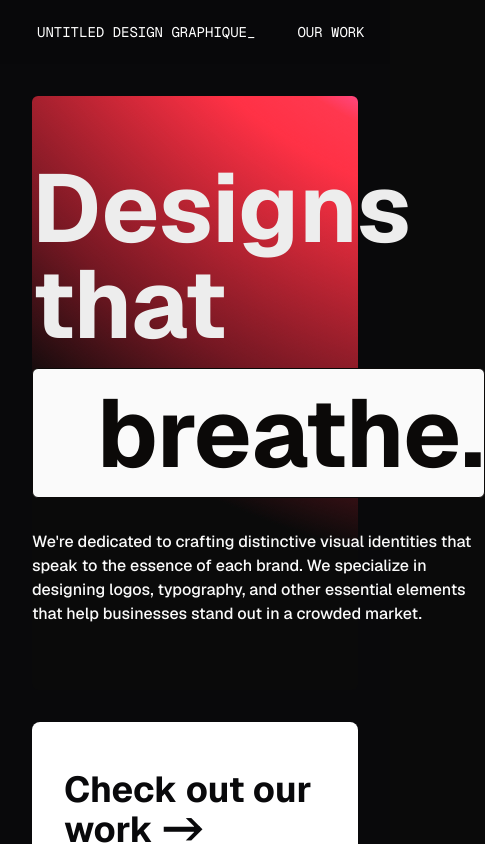
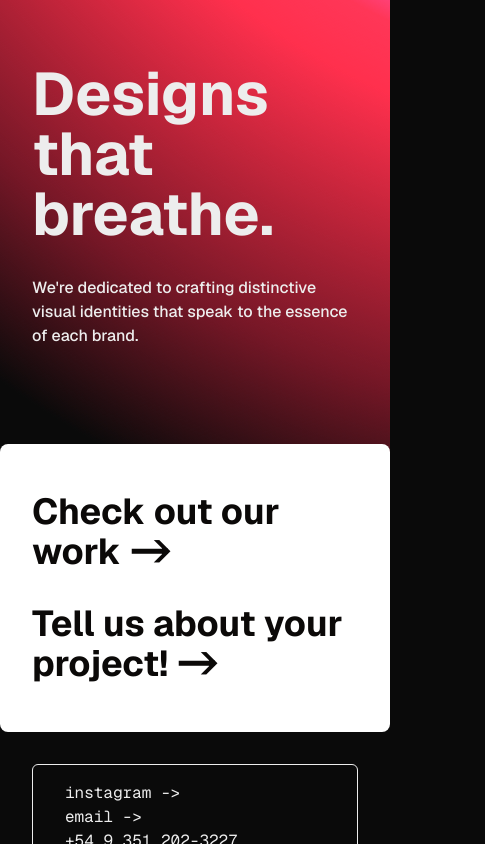
Before and after one commit to kikedose/untitled-portfolio, a Next.js app: page / in a window 390 px wide. Shown: the top 844 px of the page, 485 px wide, since content can reach past the window. Built offline with nearby package versions, Linux system fonts and the light colour scheme.

Commit message:
wip: responsive homescreen

```diff
--- a/src/app/page.js
+++ b/src/app/page.js
@@ -4,22 +4,16 @@ import Link from 'next/link';
 
 export default function Home() {
   return (
-    <div className="font-[family-name:var(--font-geist-sans)]">
-      <main className="flex flex-col gap-8 bg-zinc-950 px-8 pt-24 pb-8">
-        <section className="h-auto flex flex-row radial-bg rounded-md">
-          <div className="w-lg py-16">
-            <h1 className="text-8xl font-bold">
-              Designs that{' '}
-              <span className="block rounded-md border bg-zinc-50 py-4 mt-4 pl-16 text-zinc-950">
-                breathe.
-              </span>
+    <main className="radial-bg flex w-full flex-col gap-8 bg-zinc-950 md:px-8 md:pt-24 pb-8 font-[family-name:var(--font-geist-sans)]">
+      <section className="px-8 flex h-auto w-full flex-row rounded-md">
+        <div className="md:w-lg py-16">
+          <h1 className="w-min text-6xl md:text-8xl font-bold">
+            Designs that breathe.
           </h1>
 
-            <p className="max-w-[50ch] pt-8 font-medium text-zinc-50">
-              We&apos;re dedicated to crafting distinctive visual identities
-              that speak to the essence of each brand. We specialize in
-              designing logos, typography, and other essential elements that
-              help businesses stand out in a crowded market.
+          <p className="max-w-[50ch] pt-8 font-medium">
+            We&apos;re dedicated to crafting distinctive visual identities that
+            speak to the essence of each brand.
           </p>
         </div>
       </section>
@@ -49,6 +43,5 @@ export default function Home() {
         </div>
       </section>
     </main>
-    </div>
   );
 }
--- a/src/components/navigation.js
+++ b/src/components/navigation.js
@@ -2,19 +2,19 @@ import Link from 'next/link';
 
 export default function Navigation() {
   return (
-    <nav className="fixed z-50 min-w-screen backdrop-blur-md bg-zinc-950/50">
-      <div className="pl-6 flex items-center justify-between h-16">
+    <nav className="z-50 hidden min-w-screen bg-zinc-950/50 backdrop-blur-md md:fixed md:block">
+      <div className="flex h-16 items-center justify-between pl-6">
         <div className="flex items-baseline gap-4">
           <Link
             href="/"
-            className="px-3 py-2 rounded-md text-sm font-[family-name:var(--font-geist-mono)] text-white border border-transparent hover:border-white"
+            className="rounded-md border border-transparent px-3 py-2 font-[family-name:var(--font-geist-mono)] text-sm text-white hover:border-white"
           >
             UNTITLED DESIGN GRAPHIQUE_
           </Link>
 
           <Link
             href="/work"
-            className="px-3 py-2 rounded-md text-sm font-[family-name:var(--font-geist-mono)] text-white border border-transparent hover:border-white"
+            className="rounded-md border border-transparent px-3 py-2 font-[family-name:var(--font-geist-mono)] text-sm text-white hover:border-white"
           >
             OUR WORK
           </Link>
```
Also changed, not shown: src/app/work/page.js (line endings or trailing spaces). Lines whose indentation alone changed are shown as unchanged.
